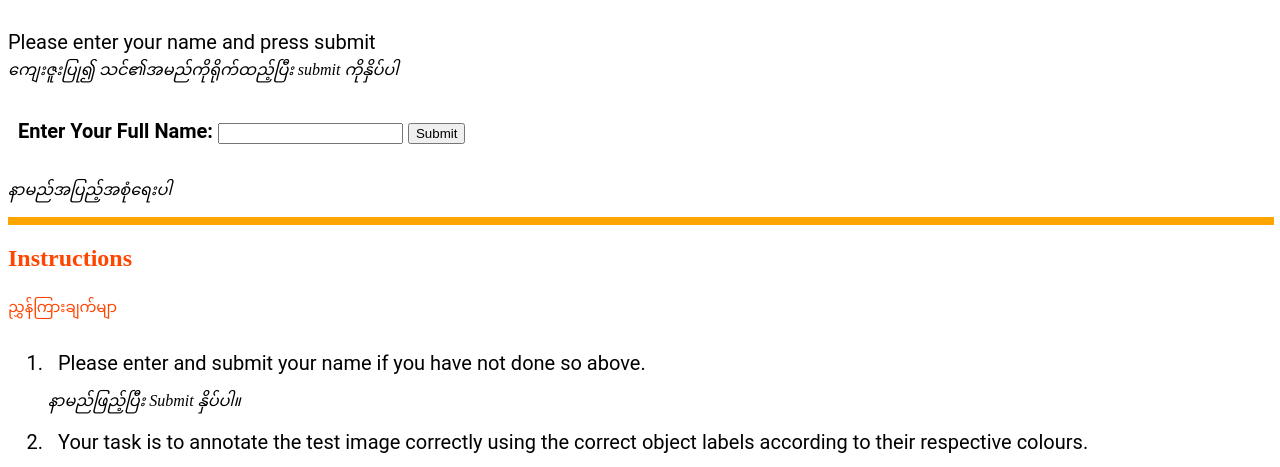
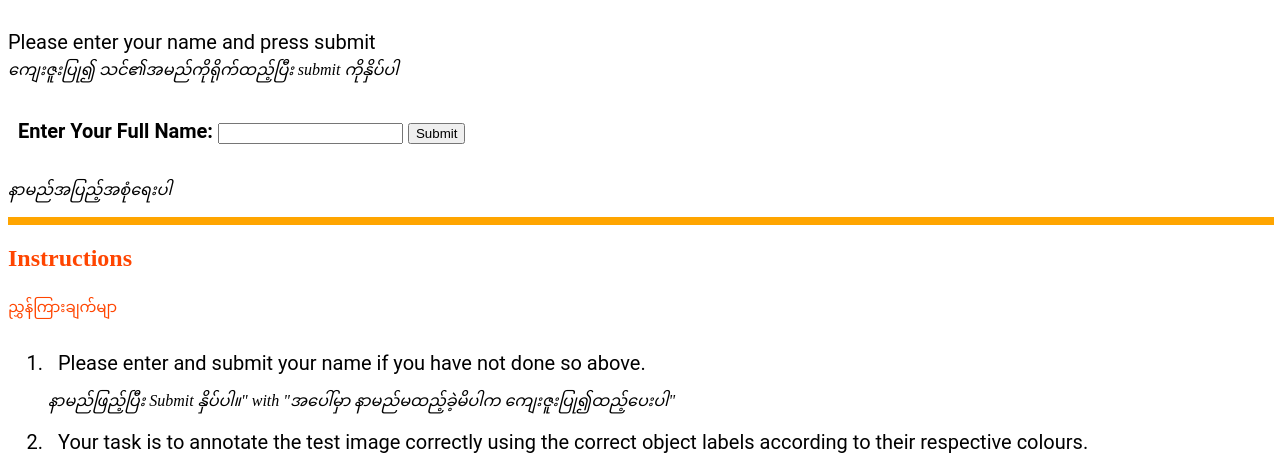
Before and after one commit to ngzhili/carro-image-annotator-test, a plain HTML site: page index.html in a window 1280 px wide. Shown: the part 328-795 px from the top of the page. Drawn offline with Linux system fonts and the light colour scheme; a web font is replaced by a local one.

Commit message:
Add files via upload

```diff
--- a/index.html
+++ b/index.html
@@ -65,7 +65,7 @@
     <p>
         <ol >
             <li>Please enter and submit your name if you have not done so above. </li>
-            <i>နာမည်ဖြည့်ပြီး Submit နှိပ်ပါ။</i>
+            <i>နာမည်ဖြည့်ပြီး Submit နှိပ်ပါ။" with "အပေါ်မှာ နာမည်မထည့်ခဲ့မိပါက ကျေးဇူးပြု၍ထည့်ပေးပါ"</i>
             <li>Your task is to annotate the test image correctly using the correct object labels according to their respective colours.</li>
             <i>လုပ်ရမှာက ပုံရဲ့ အရာဝတ္ထု နဲ့ သူနဲ့ သက်ဆိုင်တဲ့ စာနဲ့ အရောင် ကို annotate လုပ်ပေးရမှာပါ။</i>
             <li>In the left image, we can see a front view image of a car, while in the right image, we have an annotated image of the same car. There are a total of 7 objects to be annotated in the front_panel of the car. </li>
```
